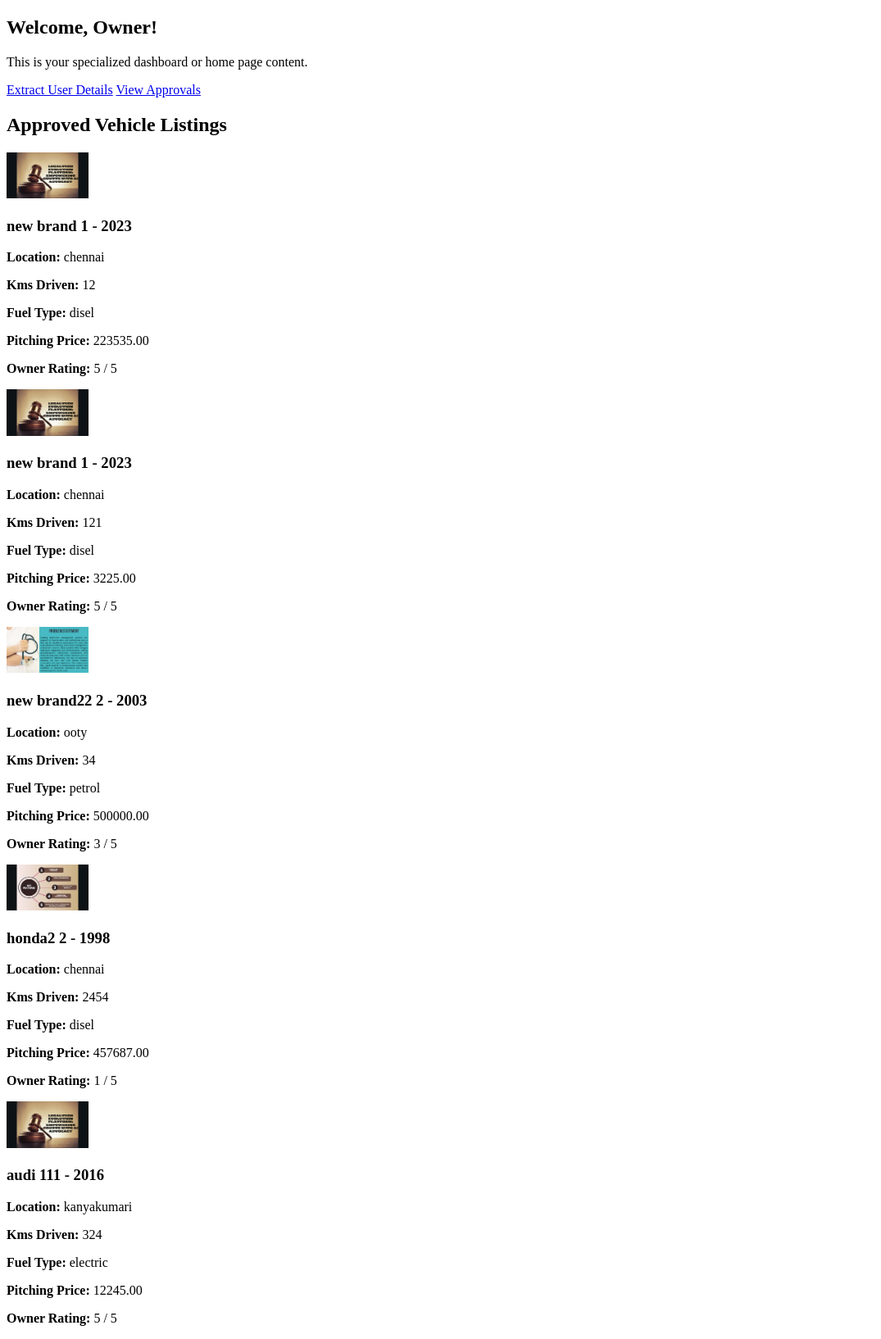
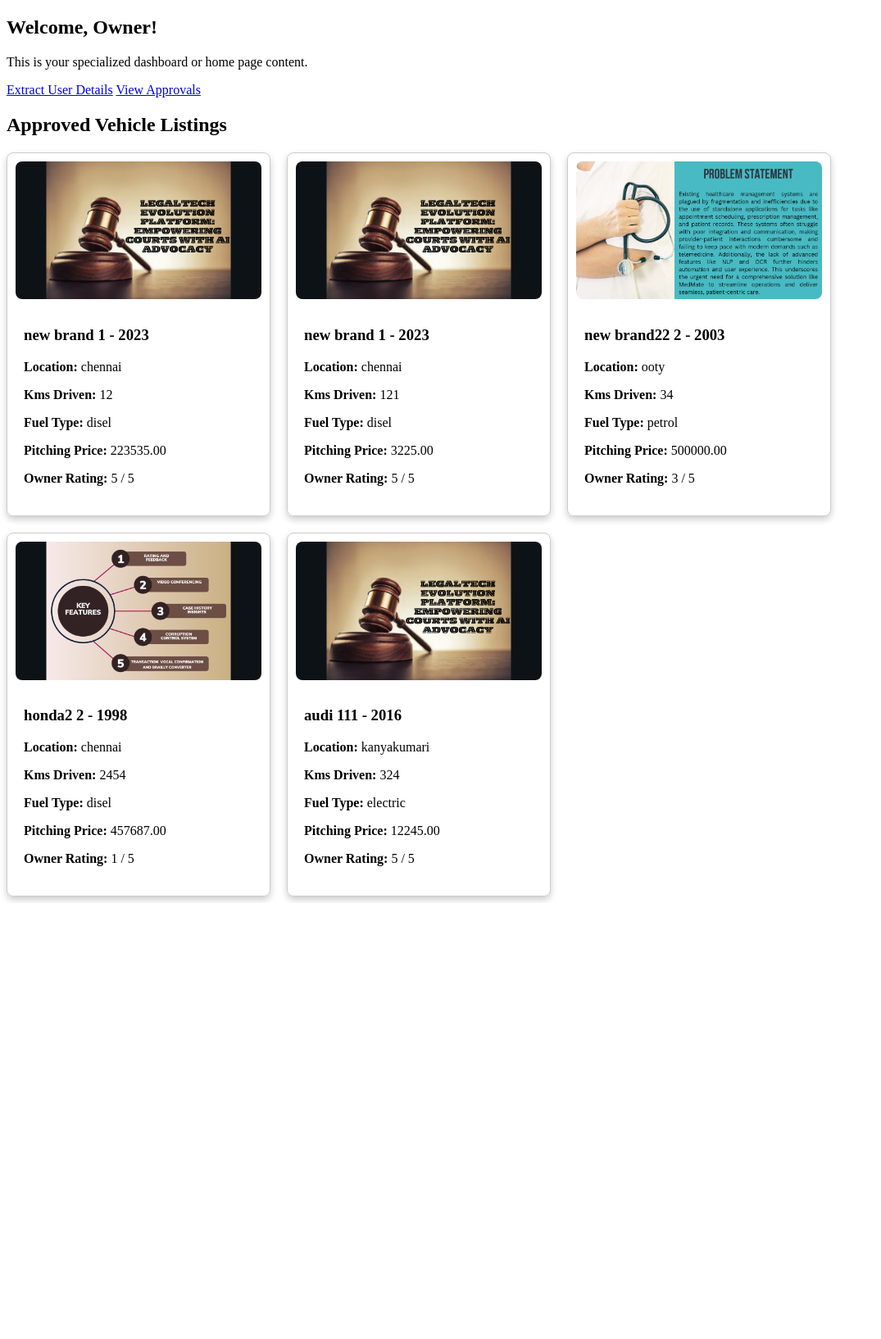
Before and after one commit to glorysherin/Believe_cars, a Django app: page /owner/home/ in a window 1280 px wide. Shown: the whole page at 82% size, without its empty margins (0-1075 px from the left). After the commit the page ends 1101 px from the top, so only its background shows below. Run offline with Django 4.2, Linux system fonts and the light colour scheme; data comes from the database, SQL or seed files in the repository; both versions use the stored data as it was after the commit.

Commit message:
approval_listing

```diff
--- a/believe_cars/settings.py
+++ b/believe_cars/settings.py
@@ -118,3 +118,6 @@ USE_TZ = True
 
 STATIC_URL = '/static/'
 LOGIN_URL = 'owner-login'
+
+MEDIA_URL = '/media/'
+MEDIA_ROOT = os.path.join(BASE_DIR, 'media/')
--- a/believe_cars/urls.py
+++ b/believe_cars/urls.py
@@ -2,6 +2,9 @@ from django.contrib import admin
 from django.urls import path, include
 from django.shortcuts import redirect  # Import redirect function
 from users.views.owner_views import owner_login  # Import the owner login view
+from django.conf import settings
+from django.conf.urls.static import static
+
 
 # Define redirect_to_owner_login function first
 def redirect_to_owner_login(request):
@@ -14,3 +17,6 @@ urlpatterns = [
     path('', include('users.urls')),  # Include users app URLs for the root path
     path('accounts/login/', redirect_to_owner_login),  # Redirect accounts/login/ to owner login
 ]
+
+if settings.DEBUG:
+    urlpatterns += static(settings.MEDIA_URL, document_root=settings.MEDIA_ROOT)
--- a/users/templates/users/home.html
+++ b/users/templates/users/home.html
@@ -71,7 +71,9 @@
 
     <!-- Other content here -->
     {% if request.user.is_authenticated and not request.user.is_superuser %}
-      <a href="{% url 'sell-vehicle' %}" class="btn btn-primary">Sell Vehicle</a>
+      {% if request.user.userprofile.user_type == 'seller' %}
+        <a href="{% url 'sell-vehicle' %}" class="btn btn-primary">Sell Vehicle</a>
+      {% endif %}
     {% endif %}
   </body>
 </html>
--- a/users/templates/users/owner_home.html
+++ b/users/templates/users/owner_home.html
@@ -1,14 +1,35 @@
-<!-- users/templates/users/owner_home.html -->
-
 <!DOCTYPE html>
 <html lang="en">
   <head>
     <meta charset="UTF-8" />
     <meta name="viewport" content="width=device-width, initial-scale=1.0" />
     <title>Owner Home Page</title>
-    <!-- Include any necessary CSS files or styles -->
+    <!-- Include necessary CSS files or stylesheets -->
     <style>
-      /* Your styles here */
+      /* Your custom styles for cards */
+      .card-container {
+        display: flex;
+        flex-wrap: wrap;
+        gap: 20px;
+      }
+      .card {
+        border: 1px solid #ccc;
+        border-radius: 8px;
+        padding: 10px;
+        width: 300px;
+        box-shadow: 0 4px 8px 0 rgba(0, 0, 0, 0.2);
+      }
+      .card img {
+        max-width: 100%;
+        height: auto;
+        border-radius: 8px;
+      }
+      .card-body {
+        padding: 10px;
+      }
+      .star-ratings {
+        color: orange;
+      }
     </style>
   </head>
   <body>
@@ -23,7 +44,7 @@
       <div class="card-container">
         {% for listing in approved_listings %}
           <div class="card">
-            <img src="{{ listing.product_image.url }}" alt="Vehicle Image" style="max-width: 100px; max-height: 100px;" />
+            <img src="{{ listing.product_image.url }}" alt="Vehicle Image" />
             <div class="card-body">
               <h3>{{ listing.brand }} {{ listing.model }} - {{ listing.year }}</h3>
               <p>
--- a/users/urls.py
+++ b/users/urls.py
@@ -2,6 +2,7 @@
 
 from django.urls import path
 from .views import user_views, owner_views
+
 
 urlpatterns = [
     path('', user_views.home, name='home'),
--- a/users/views/owner_views.py
+++ b/users/views/owner_views.py
@@ -103,7 +103,7 @@ def reject_listing(request, listing_id):
     listing = get_object_or_404(VehicleListing, id=listing_id)
     if request.method == 'POST':
         listing.is_approved = False
-        listing.save()
+        listing.delete()
         # Optionally, you can add a success message here
         return redirect('view-approvals')
     return render(request, 'users/reject_listing.html', {'listing': listing})
```
Also changed, not shown: db.sqlite3, media/vehicle_images/Screenshot_50.png (added).
